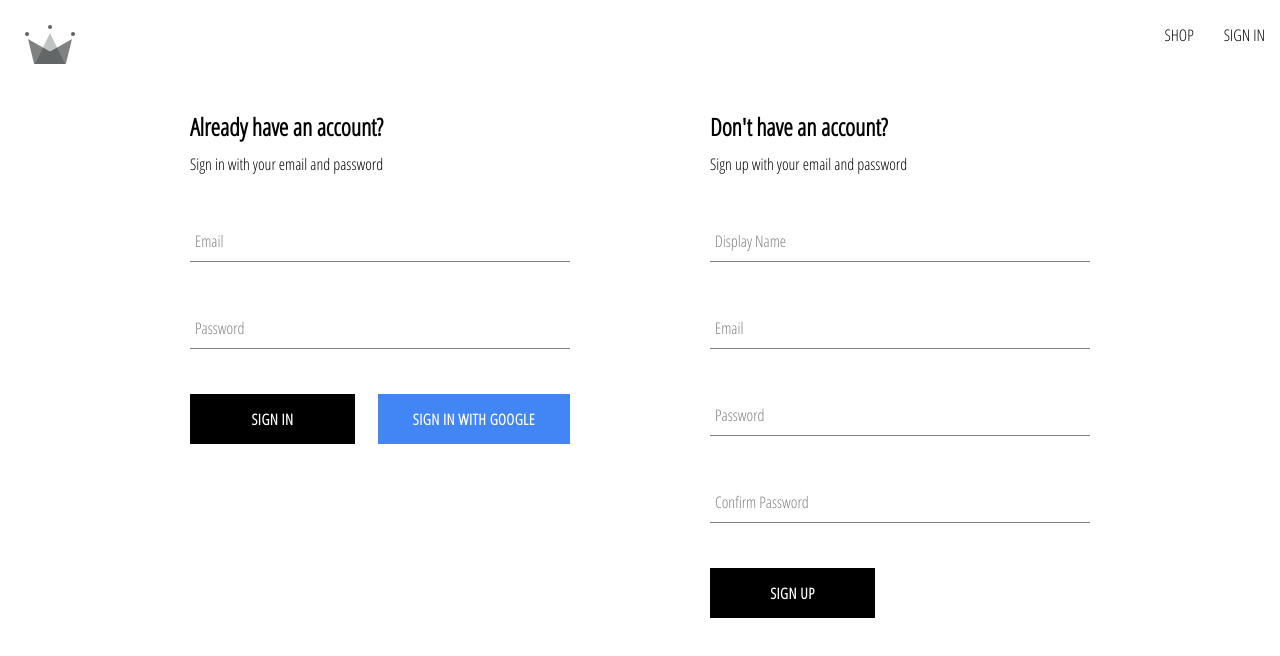
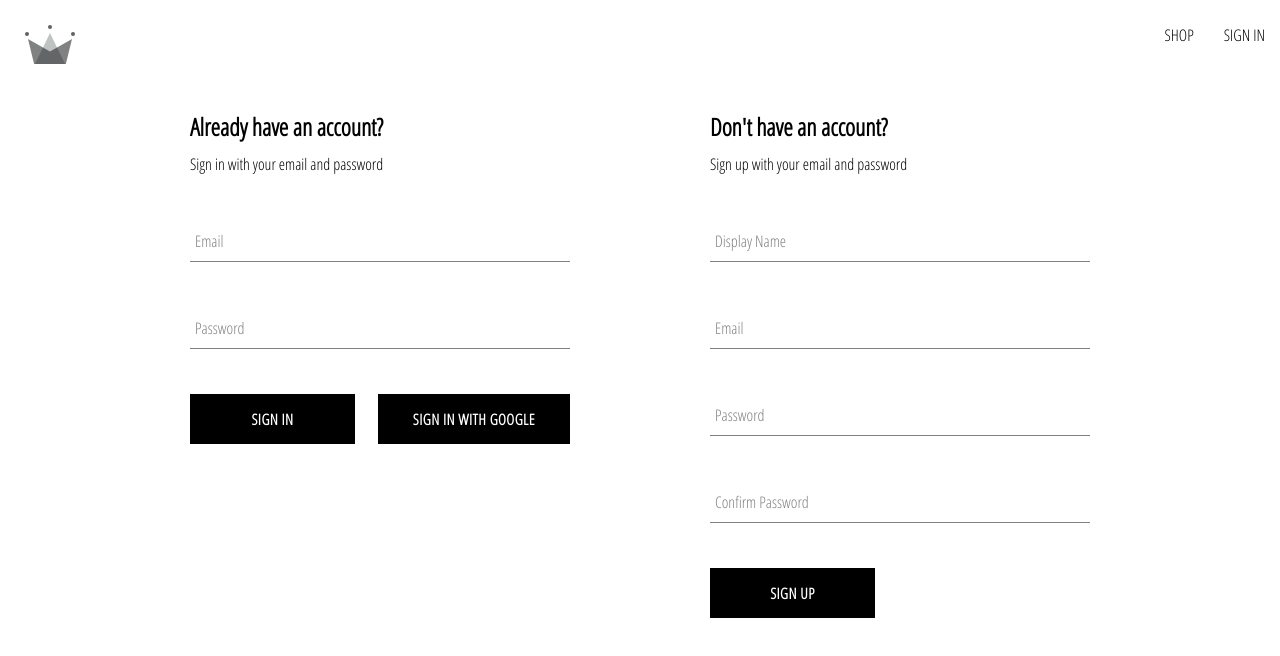
Before and after one commit to ZhangMYihua/crwn-clothing-v2, a React (Create React App) app: page /auth in a window 1280 px wide. Shown: the top 656 px of the page. Built offline with nearby package versions, Linux system fonts and the light colour scheme.

Commit message:
updating sign in button with constant

```diff
--- a/src/components/button/button.component.jsx
+++ b/src/components/button/button.component.jsx
@@ -1,8 +1,8 @@
-import './button.styles.scss';
+import "./button.styles.scss";
 
-const BUTTON_TYPE_CLASSES = {
-  google: 'google-sign-in',
-  inverted: 'inverted',
+export const BUTTON_TYPE_CLASSES = {
+  google: "google-sign-in",
+  inverted: "inverted",
 };
 
 const Button = ({ children, buttonType, ...otherProps }) => {
--- a/src/components/sign-in-form/sign-in-form.component.jsx
+++ b/src/components/sign-in-form/sign-in-form.component.jsx
@@ -1,7 +1,7 @@
 import { useState, useContext } from "react";
 
 import FormInput from "../form-input/form-input.component";
-import Button from "../button/button.component";
+import Button, { BUTTON_TYPE_CLASSES } from "../button/button.component";
 import { UserContext } from "../../contexts/user.context";
 
 import {
@@ -76,7 +76,11 @@ const SignInForm = () => {
         />
         <div className="buttons-container">
           <Button type="submit">Sign In</Button>
-          <Button buttonType="google" type="button" onClick={signInWithGoogle}>
+          <Button
+            buttonType={BUTTON_TYPE_CLASSES.google}
+            type="button"
+            onClick={signInWithGoogle}
+          >
             Sign In With Google
           </Button>
         </div>
```
